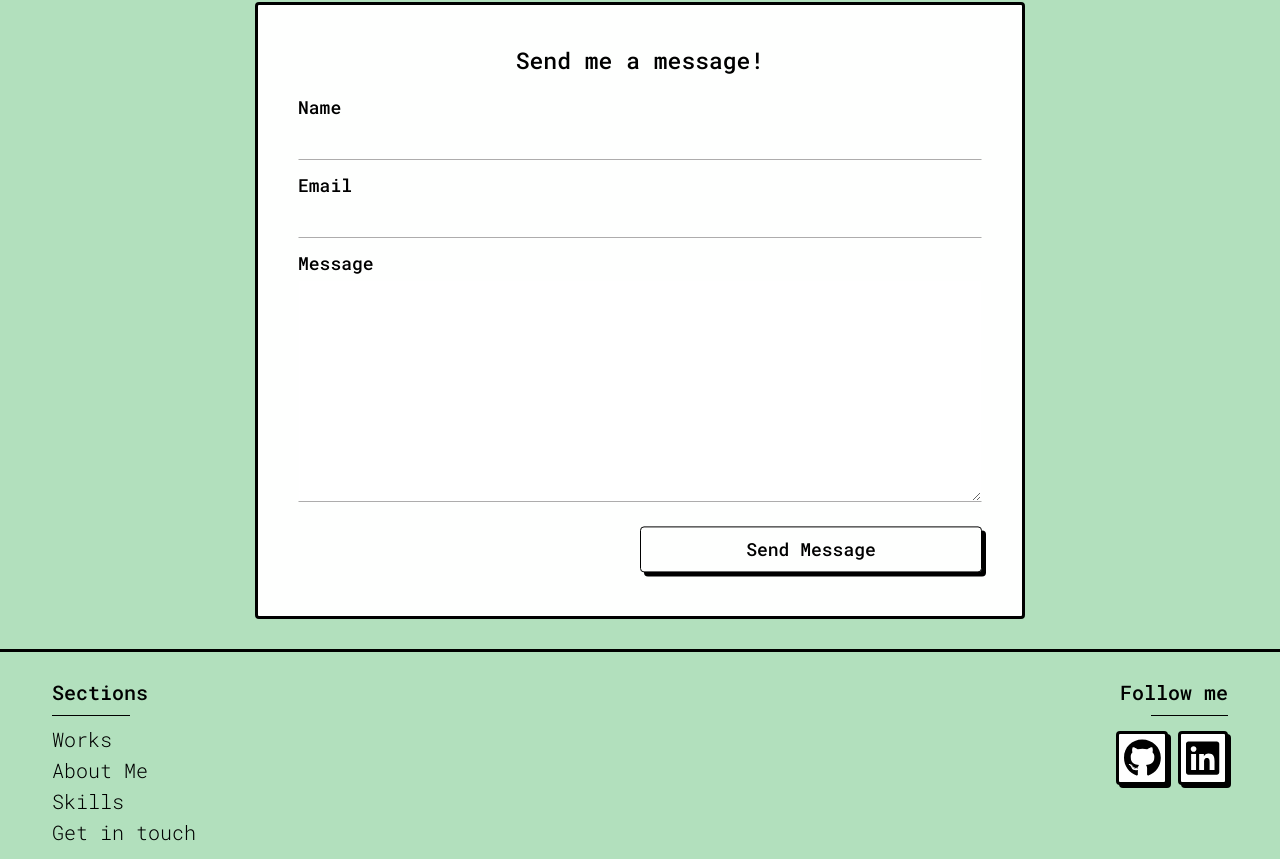
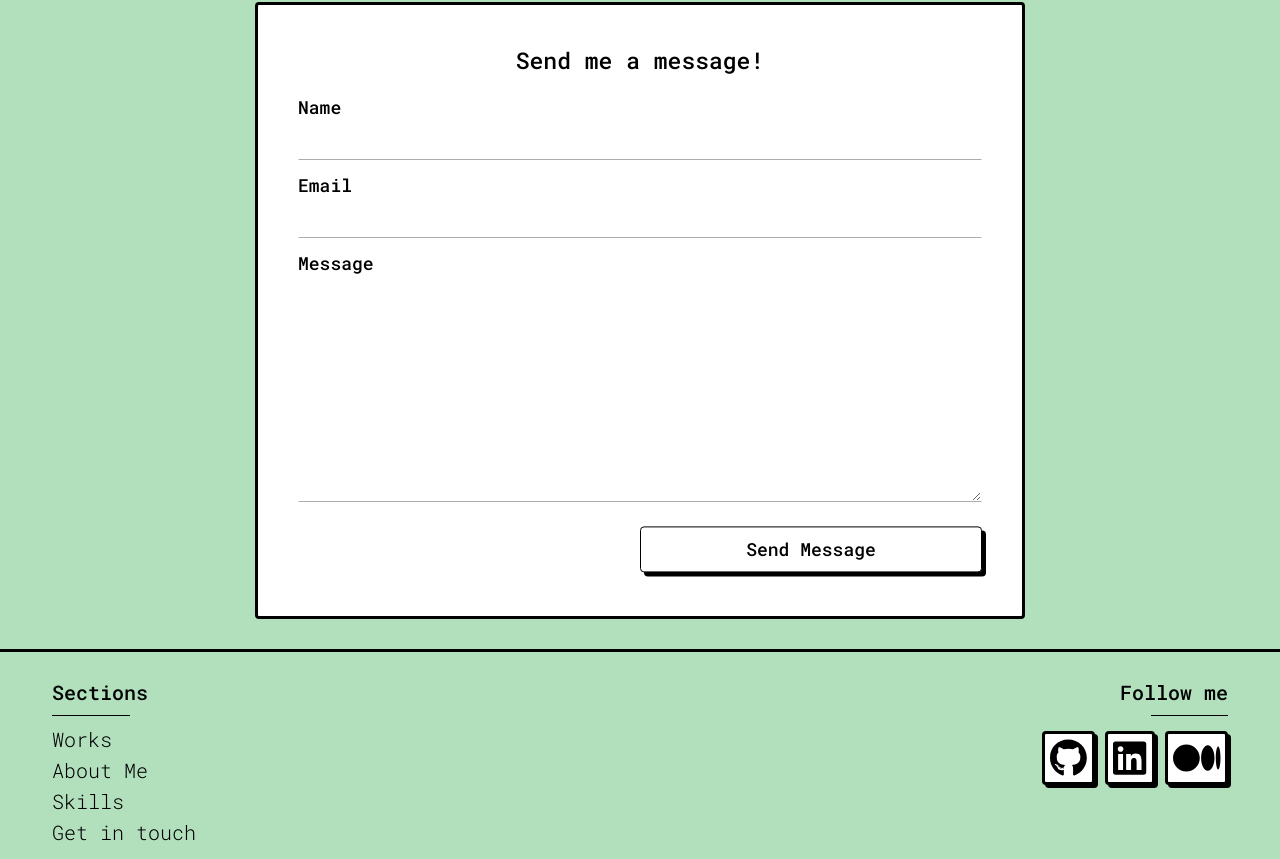
Before and after one commit to LocusNiger/portfolio-v2-react, a React (Vite) app: page / in a window 1280 px wide. Shown: the part 3150-4009 px from the top of the page. Built offline with nearby package versions, Linux system fonts and the light colour scheme.

Commit message:
footer changes -> scroll to top, medium icon

```diff
--- a/package.json
+++ b/package.json
@@ -10,6 +10,10 @@
   },
   "dependencies": {
     "@formspree/react": "^2.3.0",
+    "@fortawesome/fontawesome-svg-core": "^6.1.2",
+    "@fortawesome/free-regular-svg-icons": "^6.1.2",
+    "@fortawesome/free-solid-svg-icons": "^6.1.2",
+    "@fortawesome/react-fontawesome": "^0.2.0",
     "axios": "^0.27.2",
     "medium-api-npm": "^2.0.0",
     "react": "^18.2.0",
--- a/src/App.jsx
+++ b/src/App.jsx
@@ -1,4 +1,5 @@
-import { Routes, Route } from "react-router-dom";
+import { useEffect } from "react";
+import { Routes, Route, useLocation } from "react-router-dom";
 import Footer from "./components/Footer";
 import Header from "./components/Header";
 import Home from "./pages/Home";
@@ -8,6 +9,14 @@ import AboutMeAndSkills from "./components/AboutMeAndSkills";
 import GetInTouch from "./components/GetInTouch";
 
 function App() {
+  function useScrollToTop() {
+    const { pathname } = useLocation();
+
+    useEffect(() => {
+      window.scrollTo(0, 0);
+    }, [pathname]);
+  }
+  useScrollToTop();
   return (
     <div className="App">
       <Header />
--- a/src/components/Footer.jsx
+++ b/src/components/Footer.jsx
@@ -1,3 +1,6 @@
+import { FontAwesomeIcon } from "@fortawesome/react-fontawesome";
+import { Link } from "react-router-dom";
+
 export default function Footer() {
   return (
     <>
@@ -7,24 +10,24 @@ export default function Footer() {
           <div className="linea"></div>
           <ul>
             <li>
-              <a className="footer-link" href="#works">
+              <Link className="footer-link" to="/works">
                 Works
-              </a>
+              </Link>
             </li>
             <li>
-              <a className="footer-link" href="#aboutme">
+              <Link className="footer-link" to="/aboutMe-skills">
                 About Me
-              </a>
+              </Link>
             </li>
             <li>
-              <a className="footer-link" href="#skills">
+              <Link className="footer-link" to="/aboutMe-skills">
                 Skills
-              </a>
+              </Link>
             </li>
             <li>
-              <a className="footer-link" href="#GIT">
+              <Link className="footer-link" to="/contact">
                 Get in touch
-              </a>
+              </Link>
             </li>
           </ul>
         </div>
@@ -36,10 +39,10 @@ export default function Footer() {
               <i className="fab fa-github"></i>
             </a>
             <a href="https://www.linkedin.com/in/ivansanchez-frontend/" target="_blank" rel="noopener noreferrer">
-              <i className="fab fa-linkedin"></i>
+              <i className="fa-brands fa-linkedin"></i>
             </a>
             <a href="https://medium.com/@sanchezivan.798" target="_blank" rel="noopener noreferrer">
-              <i className="fa-brands fa-medium"></i>
+              <FontAwesomeIcon icon="fa-brands fa-medium" />
             </a>
           </div>
         </div>
--- a/src/styles/style.css
+++ b/src/styles/style.css
@@ -261,7 +261,8 @@ footer .footer-social .footer-social__icons {
   height: 4rem;
 }
 footer .footer-social .footer-social__icons .fa-github,
-footer .footer-social .footer-social__icons .fa-linkedin {
+footer .footer-social .footer-social__icons .fa-linkedin,
+footer .footer-social .footer-social__icons .fa-medium {
   margin-top: 0.5rem;
   color: black;
   font-size: 3rem;
@@ -793,7 +794,8 @@ footer .footer-social .footer-social__icons .fa-linkedin {
     padding-right: 2.5rem;
   }
   footer .footer-social .footer-social__icons .fa-github,
-footer .footer-social .footer-social__icons .fa-linkedin {
+footer .footer-social .footer-social__icons .fa-linkedin,
+footer .footer-social .footer-social__icons .fa-medium {
     font-size: 3.8rem;
   }
   .title-container {
@@ -892,7 +894,8 @@ footer .footer-social .footer-social__icons .fa-linkedin {
     padding-right: 2.5rem;
   }
   footer .footer-social .footer-social__icons .fa-github,
-footer .footer-social .footer-social__icons .fa-linkedin {
+footer .footer-social .footer-social__icons .fa-linkedin,
+footer .footer-social .footer-social__icons .fa-medium {
     font-size: 3.8rem;
   }
   .title-container {
--- a/src/styles/style.scss
+++ b/src/styles/style.scss
@@ -66,7 +66,8 @@ footer {
       width: auto;
       height: 4rem;
       .fa-github,
-      .fa-linkedin {
+      .fa-linkedin,
+      .fa-medium {
         margin-top: 0.5rem;
         color: black;
         font-size: 3rem;
@@ -583,7 +584,8 @@ footer {
       padding-right: 2.5rem;
       .footer-social__icons {
         .fa-github,
-        .fa-linkedin {
+        .fa-linkedin,
+        .fa-medium {
           font-size: 3.8rem;
         }
       }
@@ -689,7 +691,8 @@ footer {
       padding-right: 2.5rem;
       .footer-social__icons {
         .fa-github,
-        .fa-linkedin {
+        .fa-linkedin,
+        .fa-medium {
           font-size: 3.8rem;
         }
       }
```
Also changed, not shown: script/script.js (deleted, +0 -18 lines), 2 other files (tests, documents, lock files or other folders).
